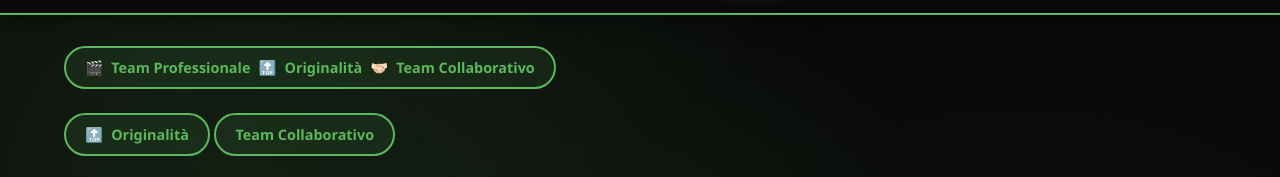
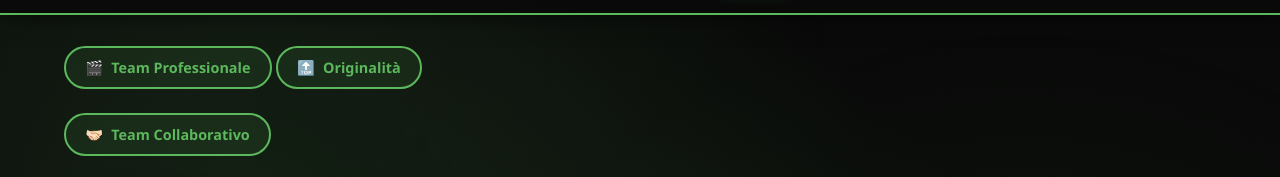
Before and after one commit to ImKshakvs/empire-studios-website, a plain HTML site: page index.html in a window 1280 px wide. Shown: the part 82-259 px from the top of the page. Drawn offline with Linux system fonts and the light colour scheme.

Commit message:
Descrizione delle modifiche

```diff
--- a/index.html
+++ b/index.html
@@ -418,16 +418,13 @@
                 <div class="hero-badge">
                     <span>🎬</span>
                     <span>Team Professionale</span>
-                    <span>🔝</span>
-                    <span>Originalità</span>
-                    <span>🤝🏻</span>
-                    <span>Team Collaborativo</span>
                 </div>
                 <div class="hero-badge">
                     <span>🔝</span>
                     <span>Originalità</span>
                 </div>
                 <div class="hero-badge">
+                    <span>🤝🏻</span>
                     <span>Team Collaborativo</span>
                 </div>
 
```
